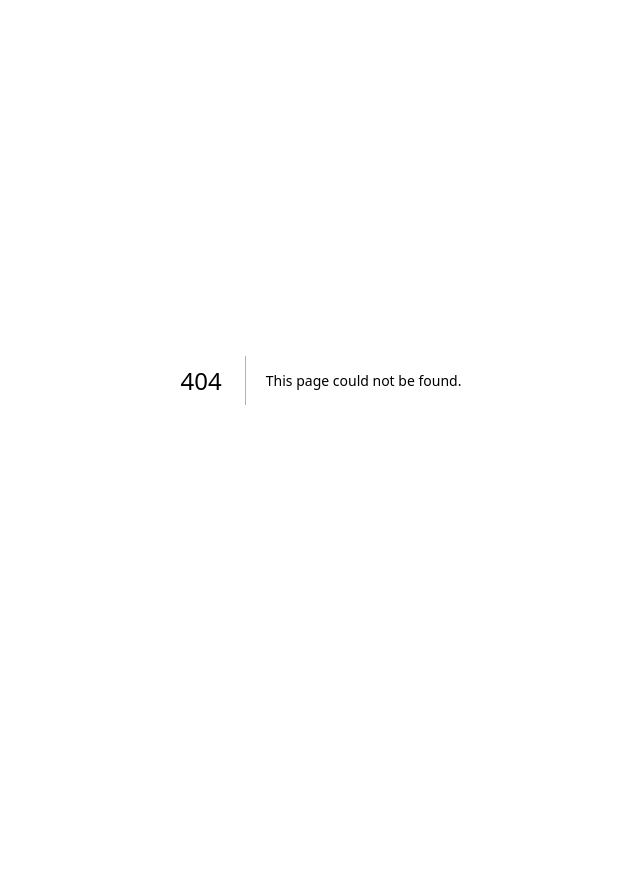
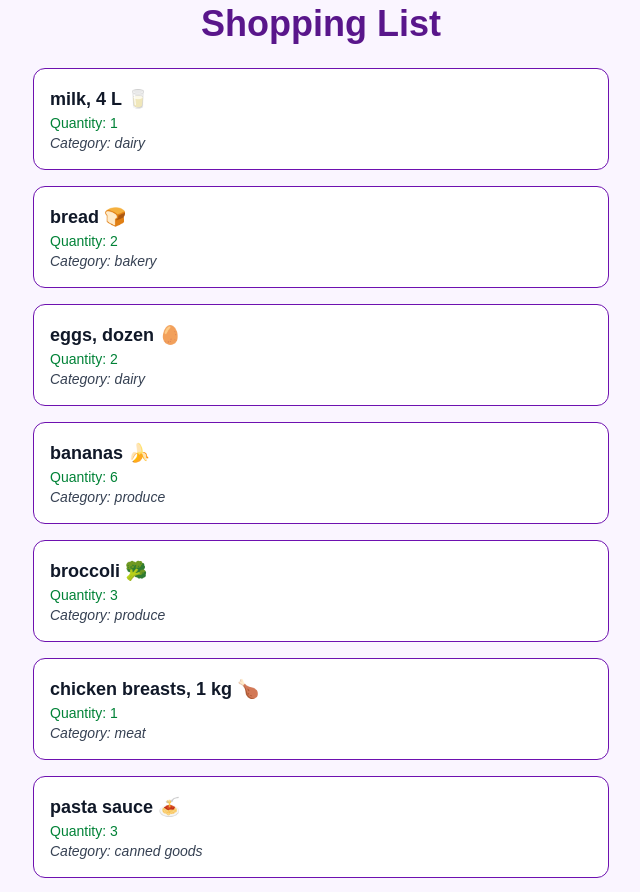
Before and after one commit to vansh-goyal2112/cprg306-assignments, a Next.js app: page /week-3 in a window 1280 px wide. Before the commit this address had no page. Shown: the part 20-912 px from the top of the page, without its empty margins (319-959 px from the left). Before the commit the page ends 800 px from the top, so only its background shows below. Built offline with nearby package versions, Linux system fonts and the light colour scheme.

Commit message:
week-3 assignment completed

```diff
--- a/app/layout.js
+++ b/app/layout.js
@@ -12,7 +12,7 @@ const geistMono = Geist_Mono({
 });
 
 export const metadata = {
-  title: "Create Next App",
+  title: "Shopping List",
   description: "Generated by create next app",
 };
 
--- a/app/page.js
+++ b/app/page.js
@@ -1,13 +1,34 @@
 import Link from "next/link";
 
 export default function Page() {
+  const weeklyAssignmentLinkStyle =
+    "w-full max-w-xl mx-auto bg-gray-200 rounded-xl dark:bg-gray-600 mb-4 py-2 px-10 text-center";
+
+  const weeklyAssignmentLinkTextStyle =
+    "transition-colors duration-300 ease-linear hover:text-purple-600 dark:hover:text-pink-300";
+
   return (
-    <main>
-      <h1>CPRG 306: Web Development 2 - Assignments</h1>
+    <main className="p-4 max-w-7xl mx-auto">
+      <header>
+        <h1 className="bg-blue-400 rounded-xl dark:bg-purple-700 py-16 px-6 text-center transition-colors duration-300 text-4xl md:text-5xl font-bold text-gray-900 dark:text-white">
+          CPRG 306: Web Development 2 - Assignments
+        </h1>
 
-      <p>
-        <Link href="/week-2">Week 2 Assignment</Link>
-      </p>
+        <nav className="p-4" aria-label="Weekly assignments">
+          <ul className="flex flex-col gap-1">
+            <li className={weeklyAssignmentLinkStyle}>
+              <Link className= {weeklyAssignmentLinkTextStyle} href="/week-2">
+                Week 2 Assignment
+              </Link>
+            </li>
+            <li  className={weeklyAssignmentLinkStyle}>
+              <Link className= {weeklyAssignmentLinkTextStyle} href="/week-3">
+                Week 3 Assignment
+              </Link>
+            </li>
+          </ul>
+        </nav>
+      </header>
     </main>
   );
 }
--- /dev/null
+++ b/app/week-3/GroceryItem.js
@@ -0,0 +1,17 @@
+export default function GroceryItem({ name, quantity, category }) {
+  return (
+    <li className="bg-white dark:bg-gray-800 border border-purple-800 dark:border-purple-500 rounded-xl p-4">
+      <p className="text-lg font-bold text-gray-900 dark:text-gray-100">
+        {name}
+      </p>
+
+      <p className="text-sm text-green-700 dark:text-green-400">
+        Quantity: {quantity}
+      </p>
+
+      <p className="text-sm text-gray-700 dark:text-gray-300 italic">
+        Category: {category}
+      </p>
+    </li>
+  );
+}
--- /dev/null
+++ b/app/week-3/GroceryItemList.js
@@ -0,0 +1,96 @@
+import GroceryItem from "./GroceryItem";
+
+export default function GroceryItemList() {
+  const item1 = {
+  name: "milk, 4 L 🥛",
+  quantity: 1,
+  category: "dairy",
+  };
+
+  const item2 = {
+  name: "bread 🍞",
+  quantity: 2,
+  category: "bakery",
+  };
+
+  const item3 = {
+  name: "eggs, dozen 🥚",
+  quantity: 2,
+  category: "dairy",
+  };
+
+  const item4 = {
+  name: "bananas 🍌",
+  quantity: 6,
+  category: "produce",
+  };
+
+  const item5 = {
+  name: "broccoli 🥦",
+  quantity: 3,
+  category: "produce",
+  };
+
+  const item6 = {
+  name: "chicken breasts, 1 kg 🍗",
+  quantity: 1,
+  category: "meat",
+  };
+
+  const item7 = {
+  name: "pasta sauce 🍝",
+  quantity: 3,
+  category: "canned goods",
+  };
+
+  const item8 = {
+  name: "spaghetti, 454 g 🍝",
+  quantity: 2,
+  category: "dry goods",
+  };
+
+  const item9 = {
+  name: "toilet paper, 12 pack 🧻",
+  quantity: 1,
+  category: "household",
+  };
+
+  const item10 = {
+  name: "paper towels, 6 pack",
+  quantity: 1,
+  category: "household",
+  };
+
+  const item11 = {
+  name: "dish soap 🍽️",
+  quantity: 1,
+  category: "household",
+  };
+
+  const item12 = {
+  name: "hand soap 🧼",
+  quantity: 4,
+  category: "household",
+  };
+
+
+  return (
+    <section className="max-w-xl mx-auto mt-6">
+
+      <ul className="space-y-4">
+        <GroceryItem {...item1} />
+        <GroceryItem {...item2} />
+        <GroceryItem {...item3} />
+        <GroceryItem {...item4} />
+        <GroceryItem {...item5} />
+        <GroceryItem {...item6} />
+        <GroceryItem {...item7} />
+        <GroceryItem {...item8} />
+        <GroceryItem {...item9} />
+        <GroceryItem {...item10} />
+        <GroceryItem {...item11} />
+        <GroceryItem {...item12} />
+      </ul>
+    </section>
+  );
+}
--- /dev/null
+++ b/app/week-3/page.js
@@ -0,0 +1,12 @@
+import GroceryItemList from "./GroceryItemList";
+
+export default function Page() {
+  return (
+    <main className="min-h-screen bg-purple-50 text-purple-900 dark:bg-gray-900 dark:text-gray-100 p-6 transition-colors duration-300">
+      <h1 className="text-3xl md:text-4xl font-bold text-center mb-6">
+        Shopping List
+      </h1>
+      <GroceryItemList />
+    </main>
+  );
+}
```
